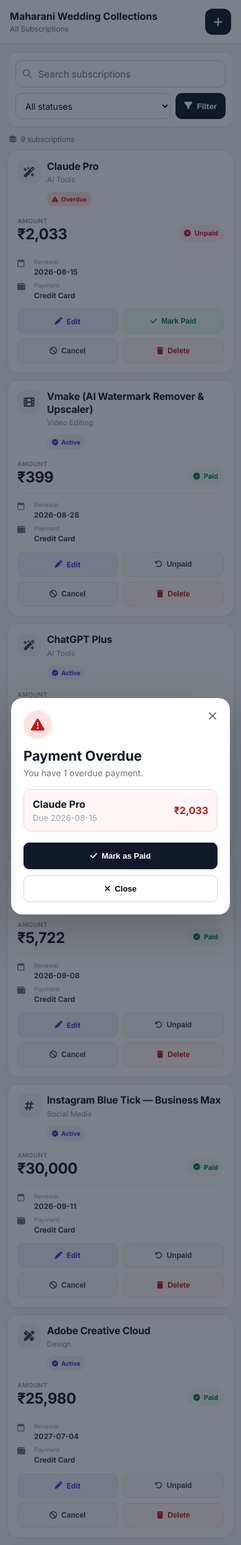
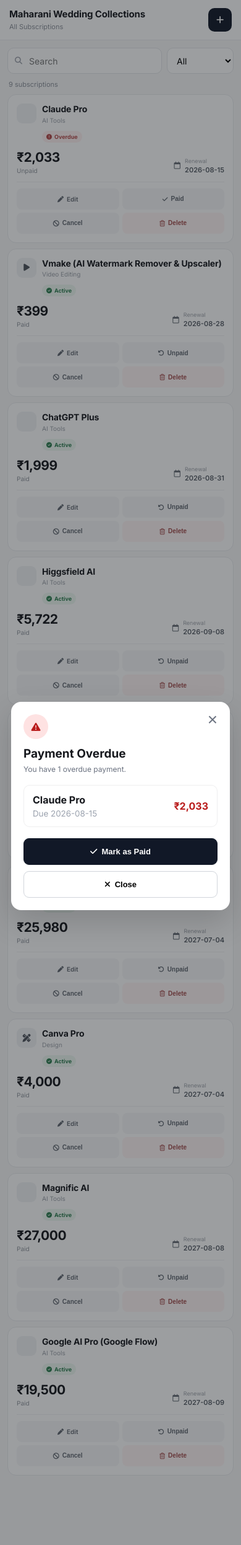
Before and after one commit to maharanitextiles1-glitch/maharani-subscription-manager, a Flask app: page /subscriptions in a window 390 px wide. Shown: the top 2492 px of the page at 62% size. Run offline with Flask 3, Linux system fonts and the light colour scheme; data comes from the database, SQL or seed files in the repository.

Commit message:
Add minimal mobile UI with icons

```diff
--- a/static/style.css
+++ b/static/style.css
@@ -189,3 +189,339 @@ td{padding:13px 11px;border-bottom:1px solid #f1f5f9;font-size:13px;vertical-ali
   .modal-actions .btn{min-height:43px;display:flex;align-items:center;justify-content:center;gap:7px}
 }
 @media(max-width:390px){.mobile-card-head{grid-template-columns:38px minmax(0,1fr)}.service-icon{width:38px;height:38px}.mobile-status{grid-column:2/3;justify-self:start;margin-top:2px}.mobile-info-grid{grid-template-columns:1fr}}
+
+
+/* Minimal mobile subscription UI */
+.minimal-mobile-subscriptions{display:none}
+
+@media(max-width:800px){
+  .desktop-subscriptions{display:none!important}
+  .mobile-subscriptions{display:none!important}
+  .minimal-mobile-subscriptions{display:block!important}
+
+  body{
+    background:#f7f7f8;
+    color:#16181d;
+  }
+
+  main{
+    padding:0 12px 22px;
+  }
+
+  .mobile-topbar{
+    background:#fff;
+    padding:13px 15px;
+    margin:0 -12px 12px;
+    border-bottom:1px solid #ececef;
+    box-shadow:none;
+  }
+
+  .mobile-topbar strong{
+    font-size:15px;
+    letter-spacing:-.01em;
+  }
+
+  .mobile-topbar span{
+    font-size:11px;
+    color:#8a8f98;
+  }
+
+  .mobile-add-btn{
+    width:38px;
+    height:38px;
+    border-radius:10px;
+    font-size:14px;
+    box-shadow:none;
+  }
+
+  .minimal-search{
+    display:grid;
+    grid-template-columns:minmax(0,1fr) 108px;
+    gap:8px;
+    margin-bottom:10px;
+  }
+
+  .minimal-search-input{
+    position:relative;
+  }
+
+  .minimal-search-input i{
+    position:absolute;
+    left:12px;
+    top:50%;
+    transform:translateY(-50%);
+    font-size:12px;
+    color:#9ca0aa;
+  }
+
+  .minimal-search input,
+  .minimal-search select{
+    height:42px;
+    border:1px solid #e3e5e8;
+    border-radius:10px;
+    background:#fff;
+    font-size:14px;
+  }
+
+  .minimal-search input{
+    padding-left:34px;
+  }
+
+  .minimal-count{
+    display:flex;
+    align-items:center;
+    justify-content:space-between;
+    margin:2px 2px 9px;
+    font-size:11px;
+    color:#8b9098;
+  }
+
+  .minimal-count a{
+    color:#555b65;
+    font-weight:600;
+  }
+
+  .minimal-list{
+    display:flex;
+    flex-direction:column;
+    gap:9px;
+  }
+
+  .minimal-sub-card{
+    background:#fff;
+    border:1px solid #e8e9ec;
+    border-radius:14px;
+    padding:14px;
+    box-shadow:none;
+  }
+
+  .minimal-card-top{
+    display:grid;
+    grid-template-columns:34px minmax(0,1fr) auto;
+    gap:9px;
+    align-items:start;
+  }
+
+  .minimal-service-icon{
+    width:34px;
+    height:34px;
+    border-radius:9px;
+    background:#f1f2f4;
+    display:grid;
+    place-items:center;
+    color:#4e535b;
+    font-size:13px;
+  }
+
+  .minimal-title{
+    min-width:0;
+  }
+
+  .minimal-title h3{
+    margin:0;
+    font-size:14px;
+    line-height:1.25;
+    letter-spacing:-.01em;
+    overflow-wrap:anywhere;
+  }
+
+  .minimal-title p{
+    margin:3px 0 0;
+    color:#9a9fa7;
+    font-size:10px;
+  }
+
+  .minimal-status{
+    display:flex;
+    align-items:center;
+    gap:4px;
+    padding:4px 7px;
+    border-radius:999px;
+    background:#f2f3f5;
+    color:#666c75;
+    font-size:9px;
+    font-weight:700;
+    white-space:nowrap;
+  }
+
+  .minimal-status.active{
+    background:#edf8f1;
+    color:#2e7d50;
+  }
+
+  .minimal-status.due-soon{
+    background:#fff7e5;
+    color:#9b6a0c;
+  }
+
+  .minimal-status.overdue{
+    background:#fff0f0;
+    color:#b44a4a;
+  }
+
+  .minimal-status.cancelled,
+  .minimal-status.paused{
+    background:#f0f1f3;
+    color:#777d86;
+  }
+
+  .minimal-main-row{
+    display:flex;
+    justify-content:space-between;
+    align-items:flex-end;
+    gap:12px;
+    padding:13px 0 12px;
+    border-bottom:1px solid #f0f1f2;
+  }
+
+  .minimal-main-row>div:first-child strong{
+    display:block;
+    font-size:21px;
+    line-height:1;
+    letter-spacing:-.025em;
+  }
+
+  .minimal-main-row>div:first-child span{
+    display:block;
+    margin-top:5px;
+    color:#8f949c;
+    font-size:10px;
+  }
+
+  .minimal-renewal{
+    display:flex;
+    align-items:center;
+    gap:7px;
+    color:#6a7078;
+  }
+
+  .minimal-renewal>i{
+    font-size:12px;
+  }
+
+  .minimal-renewal small{
+    display:block;
+    color:#a0a4ab;
+    font-size:9px;
+    margin-bottom:2px;
+  }
+
+  .minimal-renewal b{
+    display:block;
+    color:#555b64;
+    font-size:11px;
+    font-weight:600;
+  }
+
+  .minimal-actions{
+    display:grid;
+    grid-template-columns:repeat(4,1fr);
+    gap:5px;
+    padding-top:10px;
+  }
+
+  .minimal-actions form{
+    width:100%;
+  }
+
+  .minimal-actions a,
+  .minimal-actions button{
+    width:100%;
+    min-height:34px;
+    border:0;
+    background:#f5f6f7;
+    border-radius:8px;
+    color:#60666f;
+    display:flex;
+    align-items:center;
+    justify-content:center;
+    gap:5px;
+    font-size:10px;
+    font-weight:600;
+    padding:6px 4px;
+    cursor:pointer;
+  }
+
+  .minimal-actions a{
+    text-decoration:none;
+  }
+
+  .minimal-actions i{
+    font-size:10px;
+  }
+
+  .minimal-actions .minimal-delete{
+    background:#fff4f4;
+    color:#a24e4e;
+  }
+
+  .minimal-empty{
+    background:#fff;
+    border:1px solid #e6e8eb;
+    border-radius:14px;
+    padding:28px;
+    text-align:center;
+    color:#a1a5ac;
+  }
+
+  .minimal-empty i{
+    font-size:20px;
+  }
+
+  .minimal-empty p{
+    margin:8px 0 0;
+    font-size:12px;
+  }
+
+  .modal-backdrop{
+    background:rgba(21,24,30,.42);
+  }
+
+  .modal-card{
+    border-radius:16px;
+    padding:20px;
+    box-shadow:0 20px 50px rgba(0,0,0,.16);
+  }
+
+  .modal-icon{
+    width:40px;
+    height:40px;
+    font-size:15px;
+    margin-bottom:12px;
+  }
+
+  .modal-card h2{
+    font-size:19px;
+  }
+
+  .modal-intro{
+    font-size:12px;
+  }
+
+  .modal-overdue-item{
+    background:#fff;
+    border-color:#eeeeef;
+    border-radius:10px;
+  }
+}
+
+@media(max-width:390px){
+  .minimal-card-top{
+    grid-template-columns:32px minmax(0,1fr);
+  }
+
+  .minimal-service-icon{
+    width:32px;
+    height:32px;
+  }
+
+  .minimal-status{
+    grid-column:2;
+    justify-self:start;
+    margin-top:2px;
+  }
+
+  .minimal-actions{
+    grid-template-columns:repeat(2,1fr);
+  }
+}
--- a/templates/subscriptions.html
+++ b/templates/subscriptions.html
@@ -1,48 +1,157 @@
 {% extends "base.html" %}
 {% block content %}
+
 <div class="panel desktop-subscriptions">
   <form class="filters" method="get">
     <input name="q" value="{{q}}" placeholder="Search subscriptions...">
-    <select name="status"><option value="">All statuses</option>{% for x in ['Active','Due Soon','Overdue','Cancelled','Paused','Trial'] %}<option {{'selected' if status==x else ''}}>{{x}}</option>{% endfor %}</select>
-    <select name="cycle"><option value="">All billing cycles</option>{% for x in ['Monthly','Quarterly','Half-yearly','Yearly','One-time'] %}<option {{'selected' if cycle==x else ''}}>{{x}}</option>{% endfor %}</select>
+    <select name="status"><option value="">All statuses</option>
+      {% for x in ['Active','Due Soon','Overdue','Cancelled','Paused','Trial'] %}<option {{'selected' if status==x else ''}}>{{x}}</option>{% endfor %}
+    </select>
+    <select name="cycle"><option value="">All billing cycles</option>
+      {% for x in ['Monthly','Quarterly','Half-yearly','Yearly','One-time'] %}<option {{'selected' if cycle==x else ''}}>{{x}}</option>{% endfor %}
+    </select>
     <button class="btn">Filter</button>
   </form>
-  <div class="table-wrap"><table>
-    <thead><tr><th>Service</th><th>Status</th><th>Renewal</th><th>Amount</th><th>Cycle</th><th>Payment</th><th>Actions</th></tr></thead>
-    <tbody>{% for s in subs %}<tr>
-      <td><b>{{s.name}}</b><small>{{s.category}}</small></td><td><span class="badge {{s.calc_status|lower|replace(' ','-')}}">{{s.calc_status}}</span></td><td>{{s.renewal_date}}</td><td><b>{{s.amount|money}}</b></td><td>{{s.billing_cycle}}</td><td>{{s.payment_status}}</td>
-      <td class="actions"><a href="/subscription/{{s.id}}/edit">Edit</a>{% if s.payment_status == 'Unpaid' %}<form method="post" action="/subscription/{{s.id}}/paid"><button>Paid</button></form>{% else %}<form method="post" action="/subscription/{{s.id}}/unpaid"><button>Unpaid</button></form>{% endif %}{% if s.status == 'Cancelled' %}<form method="post" action="/subscription/{{s.id}}/reactivate"><button>Reactivate</button></form>{% else %}<form method="post" action="/subscription/{{s.id}}/cancel"><button>Cancel</button></form>{% endif %}<form method="post" action="/subscription/{{s.id}}/delete" onsubmit="return confirm('Delete this subscription?')"><button class="danger-text">Delete</button></form></td>
-    </tr>{% else %}<tr><td colspan="7" class="empty">No subscriptions found.</td></tr>{% endfor %}</tbody>
-  </table></div>
+
+  <div class="table-wrap">
+    <table>
+      <thead><tr><th>Service</th><th>Status</th><th>Renewal</th><th>Amount</th><th>Cycle</th><th>Payment</th><th>Actions</th></tr></thead>
+      <tbody>
+      {% for s in subs %}
+        <tr>
+          <td><b>{{s.name}}</b><small>{{s.category}}</small></td>
+          <td><span class="badge {{s.calc_status|lower|replace(' ','-')}}">{{s.calc_status}}</span></td>
+          <td>{{s.renewal_date}}</td>
+          <td><b>{{s.amount|money}}</b></td>
+          <td>{{s.billing_cycle}}</td>
+          <td>{{s.payment_status}}</td>
+          <td class="actions">
+            <a href="/subscription/{{s.id}}/edit">Edit</a>
+            {% if s.payment_status == 'Unpaid' %}
+            <form method="post" action="/subscription/{{s.id}}/paid"><button>Paid</button></form>
+            {% else %}
+            <form method="post" action="/subscription/{{s.id}}/unpaid"><button>Unpaid</button></form>
+            {% endif %}
+            {% if s.status == 'Cancelled' %}
+            <form method="post" action="/subscription/{{s.id}}/reactivate"><button>Reactivate</button></form>
+            {% else %}
+            <form method="post" action="/subscription/{{s.id}}/cancel"><button>Cancel</button></form>
+            {% endif %}
+            <form method="post" action="/subscription/{{s.id}}/delete" onsubmit="return confirm('Delete this subscription?')"><button class="danger-text">Delete</button></form>
+          </td>
+        </tr>
+      {% else %}
+        <tr><td colspan="7" class="empty">No subscriptions found.</td></tr>
+      {% endfor %}
+      </tbody>
+    </table>
+  </div>
 </div>
 
-<div class="mobile-subscriptions">
-  <form class="mobile-filter-card" method="get">
-    <div class="mobile-search-wrap"><i class="fa-solid fa-magnifying-glass"></i><input name="q" value="{{q}}" placeholder="Search subscriptions"></div>
-    <div class="mobile-filter-row"><select name="status"><option value="">All statuses</option>{% for x in ['Active','Due Soon','Overdue','Cancelled','Paused','Trial'] %}<option {{'selected' if status==x else ''}}>{{x}}</option>{% endfor %}</select><button class="mobile-filter-btn" type="submit"><i class="fa-solid fa-filter"></i> Filter</button></div>
+<div class="minimal-mobile-subscriptions">
+  <form class="minimal-search" method="get">
+    <div class="minimal-search-input">
+      <i class="fa-solid fa-magnifying-glass"></i>
+      <input name="q" value="{{q}}" placeholder="Search">
+    </div>
+    <select name="status" onchange="this.form.submit()">
+      <option value="">All</option>
+      {% for x in ['Active','Due Soon','Overdue','Cancelled','Paused','Trial'] %}
+      <option {{'selected' if status==x else ''}}>{{x}}</option>
+      {% endfor %}
+    </select>
   </form>
-  <div class="mobile-summary-line"><span><i class="fa-solid fa-layer-group"></i> {{subs|length}} subscriptions</span>{% if status or q %}<a href="/subscriptions">Clear filters</a>{% endif %}</div>
-  <div class="mobile-card-list">
-  {% for s in subs %}
-  <article class="subscription-mobile-card">
-    <div class="mobile-card-head">
-      <div class="service-icon">{% if s.category == 'AI Tools' %}<i class="fa-solid fa-wand-magic-sparkles"></i>{% elif s.category == 'Social Media' %}<i class="fa-solid fa-hashtag"></i>{% elif s.category == 'Design' %}<i class="fa-solid fa-pen-ruler"></i>{% elif s.category == 'Video Editing' %}<i class="fa-solid fa-film"></i>{% else %}<i class="fa-solid fa-cube"></i>{% endif %}</div>
-      <div class="service-title-wrap"><h3>{{s.name}}</h3><p>{{s.category}}</p></div>
-      <span class="badge mobile-status {{s.calc_status|lower|replace(' ','-')}}">{% if s.calc_status == 'Overdue' %}<i class="fa-solid fa-triangle-exclamation"></i>{% elif s.calc_status == 'Due Soon' %}<i class="fa-solid fa-clock"></i>{% elif s.calc_status == 'Cancelled' %}<i class="fa-solid fa-ban"></i>{% else %}<i class="fa-solid fa-circle-check"></i>{% endif %} {{s.calc_status}}</span>
+
+  <div class="minimal-count">
+    <span>{{subs|length}} subscriptions</span>
+    {% if q or status %}<a href="/subscriptions">Clear</a>{% endif %}
+  </div>
+
+  <div class="minimal-list">
+    {% for s in subs %}
+    <article class="minimal-sub-card">
+      <div class="minimal-card-top">
+        <div class="minimal-service-icon">
+          {% if s.category == 'AI Tools' %}
+          <i class="fa-solid fa-sparkles"></i>
+          {% elif s.category == 'Social Media' %}
+          <i class="fa-solid fa-hashtag"></i>
+          {% elif s.category == 'Design' %}
+          <i class="fa-solid fa-pen-ruler"></i>
+          {% elif s.category == 'Video Editing' %}
+          <i class="fa-solid fa-play"></i>
+          {% else %}
+          <i class="fa-solid fa-circle"></i>
+          {% endif %}
+        </div>
+
+        <div class="minimal-title">
+          <h3>{{s.name}}</h3>
+          <p>{{s.category}}</p>
+        </div>
+
+        <span class="minimal-status {{s.calc_status|lower|replace(' ','-')}}">
+          {% if s.calc_status == 'Overdue' %}
+          <i class="fa-solid fa-circle-exclamation"></i>
+          {% elif s.calc_status == 'Due Soon' %}
+          <i class="fa-regular fa-clock"></i>
+          {% elif s.calc_status == 'Cancelled' %}
+          <i class="fa-solid fa-circle-xmark"></i>
+          {% else %}
+          <i class="fa-solid fa-circle-check"></i>
+          {% endif %}
+          {{s.calc_status}}
+        </span>
+      </div>
+
+      <div class="minimal-main-row">
+        <div>
+          <strong>{{s.amount|money}}</strong>
+          <span>{{s.payment_status}}</span>
+        </div>
+        <div class="minimal-renewal">
+          <i class="fa-regular fa-calendar"></i>
+          <div>
+            <small>Renewal</small>
+            <b>{{s.renewal_date}}</b>
+          </div>
+        </div>
+      </div>
+
+      <div class="minimal-actions">
+        <a href="/subscription/{{s.id}}/edit" aria-label="Edit"><i class="fa-solid fa-pen"></i><span>Edit</span></a>
+
+        {% if s.payment_status == 'Unpaid' %}
+        <form method="post" action="/subscription/{{s.id}}/paid">
+          <button type="submit"><i class="fa-solid fa-check"></i><span>Paid</span></button>
+        </form>
+        {% else %}
+        <form method="post" action="/subscription/{{s.id}}/unpaid">
+          <button type="submit"><i class="fa-solid fa-rotate-left"></i><span>Unpaid</span></button>
+        </form>
+        {% endif %}
+
+        {% if s.status == 'Cancelled' %}
+        <form method="post" action="/subscription/{{s.id}}/reactivate">
+          <button type="submit"><i class="fa-solid fa-play"></i><span>Activate</span></button>
+        </form>
+        {% else %}
+        <form method="post" action="/subscription/{{s.id}}/cancel">
+          <button type="submit"><i class="fa-solid fa-ban"></i><span>Cancel</span></button>
+        </form>
+        {% endif %}
+
+        <form method="post" action="/subscription/{{s.id}}/delete" onsubmit="return confirm('Delete this subscription?')">
+          <button class="minimal-delete" type="submit"><i class="fa-regular fa-trash-can"></i><span>Delete</span></button>
+        </form>
+      </div>
+    </article>
+    {% else %}
+    <div class="minimal-empty">
+      <i class="fa-regular fa-folder-open"></i>
+      <p>No subscriptions found</p>
     </div>
-    <div class="mobile-price-row"><div><span class="mobile-label">Amount</span><strong class="mobile-amount">{{s.amount|money}}</strong></div><div class="mobile-payment-pill {{s.payment_status|lower}}">{% if s.payment_status == 'Paid' %}<i class="fa-solid fa-circle-check"></i>{% else %}<i class="fa-solid fa-circle-xmark"></i>{% endif %} {{s.payment_status}}</div></div>
-    <div class="mobile-info-grid">
-      <div class="mobile-info-item"><i class="fa-regular fa-calendar"></i><div><span>Renewal</span><b>{{s.renewal_date}}</b></div></div>
-      <div class="mobile-info-item"><i class="fa-solid fa-wallet"></i><div><span>Payment</span><b>{{s.payment_method or 'Not set'}}</b></div></div>
-    </div>
-    <div class="mobile-actions">
-      <a class="mobile-action-btn primary-action" href="/subscription/{{s.id}}/edit"><i class="fa-solid fa-pen"></i><span>Edit</span></a>
-      {% if s.payment_status == 'Unpaid' %}<form method="post" action="/subscription/{{s.id}}/paid"><button class="mobile-action-btn success-action" type="submit"><i class="fa-solid fa-check"></i><span>Mark Paid</span></button></form>{% else %}<form method="post" action="/subscription/{{s.id}}/unpaid"><button class="mobile-action-btn" type="submit"><i class="fa-solid fa-rotate-left"></i><span>Unpaid</span></button></form>{% endif %}
-      {% if s.status == 'Cancelled' %}<form method="post" action="/subscription/{{s.id}}/reactivate"><button class="mobile-action-btn" type="submit"><i class="fa-solid fa-play"></i><span>Reactivate</span></button></form>{% else %}<form method="post" action="/subscription/{{s.id}}/cancel"><button class="mobile-action-btn" type="submit"><i class="fa-solid fa-ban"></i><span>Cancel</span></button></form>{% endif %}
-      <form method="post" action="/subscription/{{s.id}}/delete" onsubmit="return confirm('Delete this subscription?')"><button class="mobile-action-btn danger-action" type="submit"><i class="fa-solid fa-trash"></i><span>Delete</span></button></form>
-    </div>
-  </article>
-  {% else %}<div class="mobile-empty"><i class="fa-regular fa-folder-open"></i><p>No subscriptions found.</p></div>{% endfor %}
+    {% endfor %}
   </div>
 </div>
 
@@ -88,6 +197,4 @@ function closeOverdueModal() {
 }
 </script>
 {% endif %}
-
-
 {% endblock %}
```
